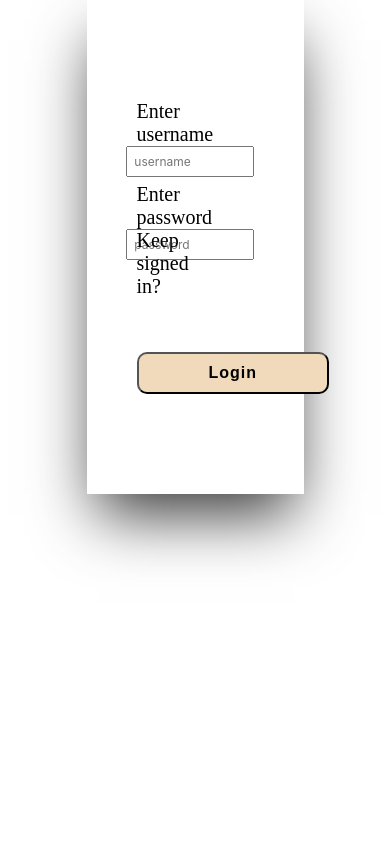
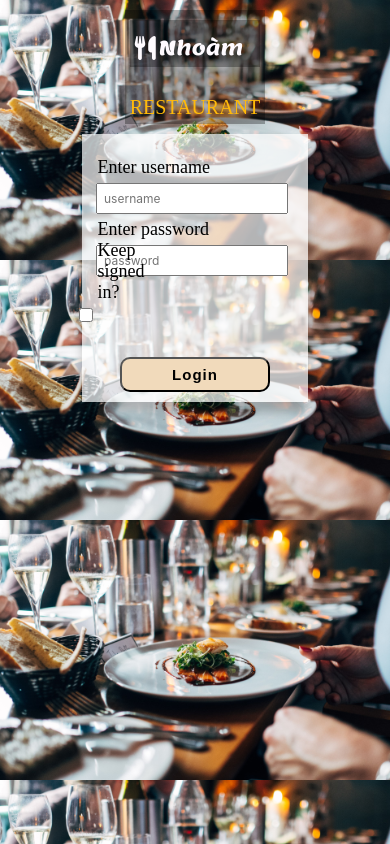
Before and after one commit to vuhongson-01/Team2WebTneS, a React (Create React App) app: page / in a window 390 px wide. Built offline with nearby package versions, Linux system fonts and the light colour scheme; a web font is replaced by a local one.

Commit message:
Update login page full html/css

```diff
--- a/src/components/LoginForm/LoginForm.css
+++ b/src/components/LoginForm/LoginForm.css
@@ -1,14 +1,24 @@
 body{
+    background-image: url("../../assets/header.jpg");
+    background-size: 100% auto;
+    background-repeat: repeat-y;
     font-size: 20px;
 }
 
+.container{
+    margin: 9% 10%;
+    display: flex;
+    justify-content: space-between;
+}
+
 .login-form {
-    margin: auto;
-    padding: 100px 50px;
+    padding: 6% 4%;
     width: 30%;
     display: flex;
-    box-shadow: 0px 30px 60px -10px #383838;
+    background: rgba(255, 255, 255, 0.7);
+    box-shadow: 0px 10px 10px rgba(0, 0, 0, 0.25);
 }
+
 
 input{
     width: 95%;
@@ -46,3 +56,67 @@ button{
     border-radius: 10px;
     text-align: center;
 }
+
+a.logo{
+    display: block;
+}
+
+div.__logo > span{
+    font-size: var(--font-size-title);
+    font-weight: 500;
+    text-transform: uppercase;
+    color: #FFBA0A;
+}
+
+@media only screen and (max-width: 600px){
+    body{
+        font-size: 18px;
+    }
+
+    .container{
+        margin: 0 auto;
+        padding: 0;
+        display: flex;
+        flex-direction: column-reverse;
+    }
+
+    .login-form{
+        margin: auto;
+        padding-bottom: 5px;
+        width: 50%;
+        height: 240px;
+    }
+
+    .logo{
+        background-color: rgba(0, 0, 0, 0.3);
+        font-weight: 500;
+        font-size: 40px;
+        margin: 10px auto;
+    }
+
+    .__logo {
+        border: none;
+    }
+
+    input{
+        margin: 5px;
+        width: 90%;
+    }
+
+    .check-box > input{
+        width: 14px;
+        height: 14px;
+    }
+
+    button{
+        font-size: 15px;
+        padding: 7px 50px;
+    }
+}
+
+@media only screen and (max-width: 300px){
+    button{
+        font-size: 13px;
+        padding: 6px 45px;
+    }
+}
--- a/src/components/LoginForm/LoginForm.js
+++ b/src/components/LoginForm/LoginForm.js
@@ -5,6 +5,7 @@ import './LoginForm.css';
 function LoginForm() {
 
     return (
+        <div className="container">
             <div className="login-form">
                 <form>
                     <div className="input-container">
@@ -35,6 +36,13 @@ function LoginForm() {
                     </div>
                 </form>
             </div>
+            <div className="logo">
+                <div className="__logo">
+                    <a className="logo" href="./"><i class="fa-solid fa-utensils"></i><span className="nhoam-logo">Nhoàm</span></a>
+                    <span>restaurant</span>
+                </div>
+            </div>
+        </div>
     )
 
 }
```
Lines whose indentation alone changed are shown as unchanged.
